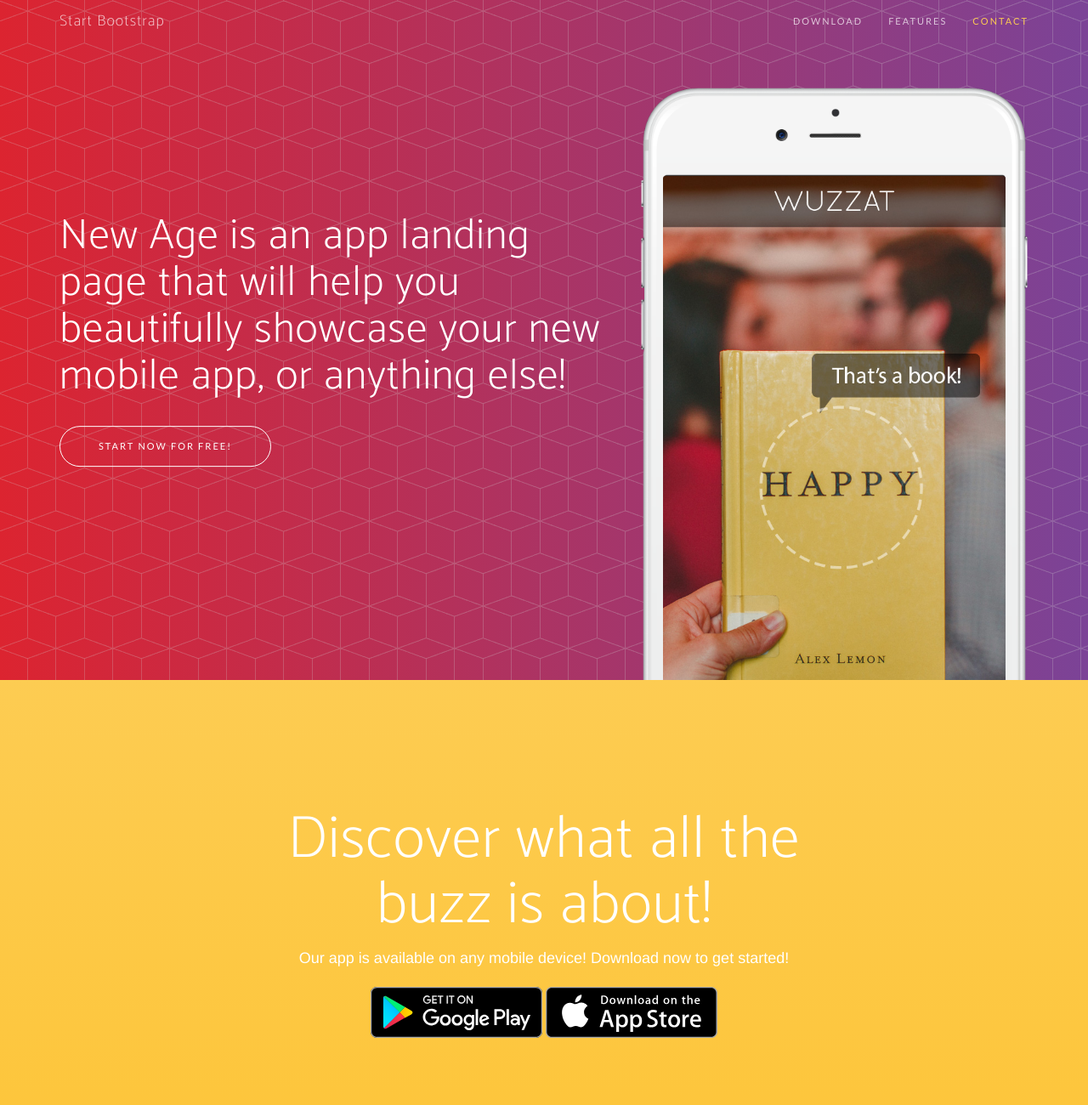
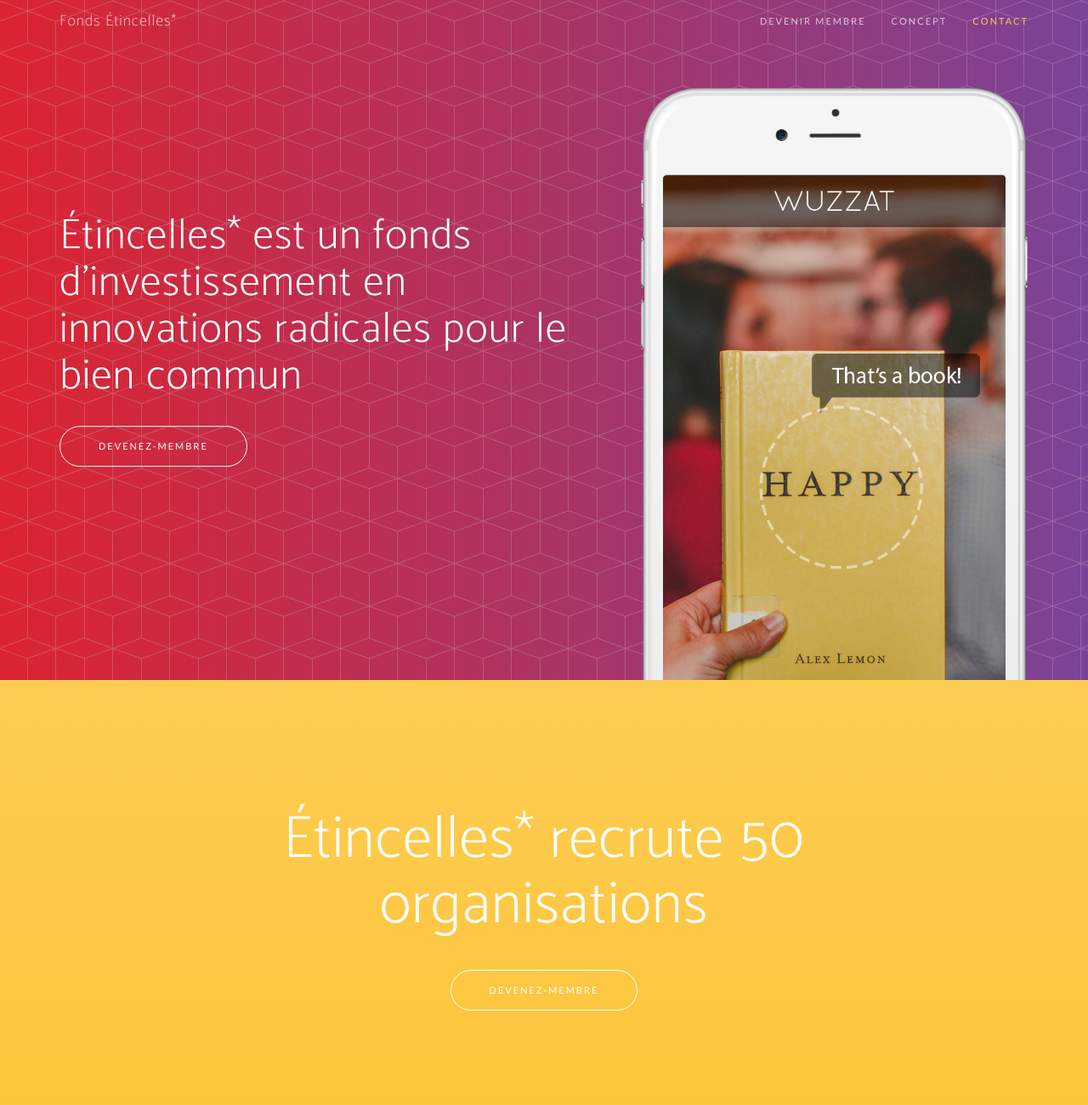
Before and after one commit to etincelles/etincelles.github.io, a website: page index.html in a window 1280 px wide. Shown: the top 1300 px of the page at 85% size. Drawn offline with nearby package versions, Linux system fonts and the light colour scheme; a web font is replaced by a local one.

Commit message:
Wording v1

```diff
--- a/index.html
+++ b/index.html
@@ -9,7 +9,7 @@
     <meta name="description" content="">
     <meta name="author" content="">
 
-    <title>New Age - Start Bootstrap Theme</title>
+    <title>Fonds Étincelles</title>
 
     <!-- Bootstrap Core CSS -->
     <link href="vendor/bootstrap/css/bootstrap.min.css" rel="stylesheet">
@@ -45,17 +45,17 @@
                 <button type="button" class="navbar-toggle collapsed" data-toggle="collapse" data-target="#bs-example-navbar-collapse-1">
                     <span class="sr-only">Toggle navigation</span> Menu <i class="fa fa-bars"></i>
                 </button>
-                <a class="navbar-brand page-scroll" href="#page-top">Start Bootstrap</a>
+                <a class="navbar-brand page-scroll" href="#page-top">Fonds Étincelles*</a>
             </div>
 
             <!-- Collect the nav links, forms, and other content for toggling -->
             <div class="collapse navbar-collapse" id="bs-example-navbar-collapse-1">
                 <ul class="nav navbar-nav navbar-right">
                     <li>
-                        <a class="page-scroll" href="#download">Download</a>
+                        <a class="page-scroll" href="#download">Devenir membre</a>
                     </li>
                     <li>
-                        <a class="page-scroll" href="#features">Features</a>
+                        <a class="page-scroll" href="#features">Concept</a>
                     </li>
                     <li>
                         <a class="page-scroll" href="#contact">Contact</a>
@@ -73,8 +73,8 @@
                 <div class="col-sm-7">
                     <div class="header-content">
                         <div class="header-content-inner">
-                            <h1>New Age is an app landing page that will help you beautifully showcase your new mobile app, or anything else!</h1>
-                            <a href="#download" class="btn btn-outline btn-xl page-scroll">Start Now for Free!</a>
+                            <h1>Étincelles* est un fonds d'investissement en innovations radicales pour le bien commun</h1>
+                            <a href="#download" class="btn btn-outline btn-xl page-scroll">Devenez-membre</a>
                         </div>
                     </div>
                 </div>
@@ -101,11 +101,9 @@
         <div class="container">
             <div class="row">
                 <div class="col-md-8 col-md-offset-2">
-                    <h2 class="section-heading">Discover what all the buzz is about!</h2>
-                    <p>Our app is available on any mobile device! Download now to get started!</p>
+                    <h2 class="section-heading">Étincelles* recrute 50 organisations</p>
                     <div class="badges">
-                        <a class="badge-link" href="#"><img src="img/google-play-badge.svg" alt=""></a>
-                        <a class="badge-link" href="#"><img src="img/app-store-badge.svg" alt=""></a>
+                       <a href="#download" class="btn btn-outline btn-xl page-scroll">Devenez-membre</a>
                     </div>
                 </div>
             </div>
```
